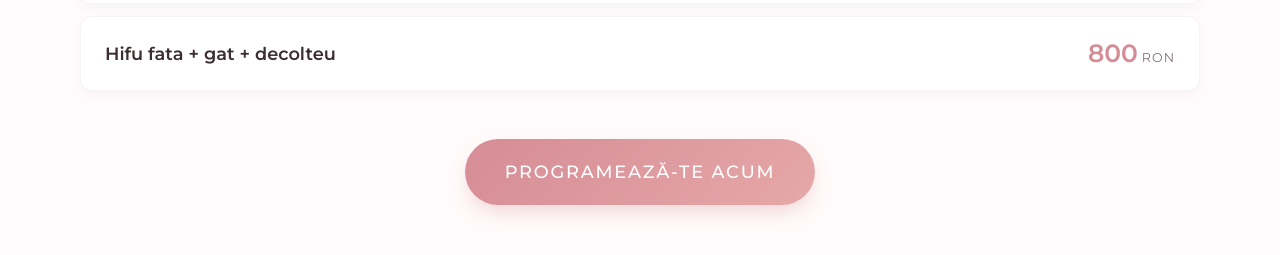
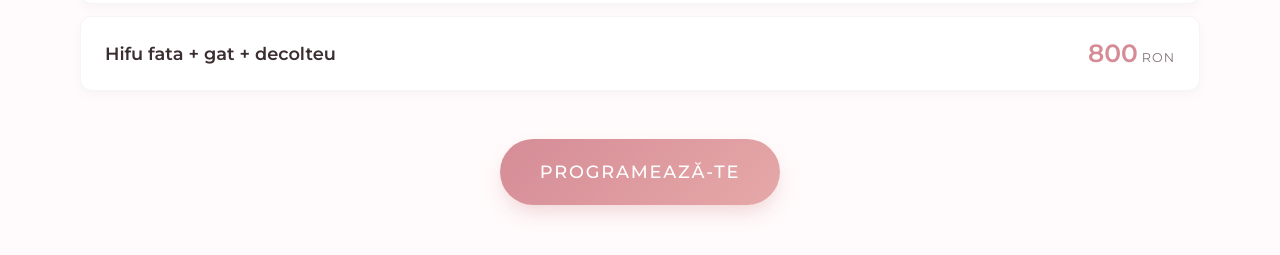
Before and after one commit to AndreiNeptune/site-emiravbeautystudio, a website built with Vite: page cosmetica.html in a window 1280 px wide. Shown: the part 1800-2055 px from the top of the page. Built offline with nearby package versions, Linux system fonts and the light colour scheme.

Commit message:
Remove 'acum' from all CTA buttons

```diff
--- a/cosmetica.html
+++ b/cosmetica.html
@@ -249,7 +249,7 @@ height="0" width="0" style="display:none;visibility:hidden"></iframe></noscript>
           </li>
         </ul>
 <div style="text-align:center;margin-top:var(--space-2xl);" class="reveal">
-          <a onclick="dataLayer.push({'event': 'btn_programeaza'});" href="tel:+40751666222" class="btn btn--gold btn--lg">Programează-te acum</a>
+          <a onclick="dataLayer.push({'event': 'btn_programeaza'});" href="tel:+40751666222" class="btn btn--gold btn--lg">Programează-te</a>
         </div>
       </div>
     </section>
```
Also changed, not shown: despre-noi.html (+1 -1 lines), epilare.html (+1 -1 lines), index.html (+1 -1 lines), make-up.html (+1 -1 lines), manichiura.html (+1 -1 lines), pedichiura.html (+1 -1 lines), spalat-coafat.html (+1 -1 lines), vopsit-tratamente.html (+1 -1 lines).
